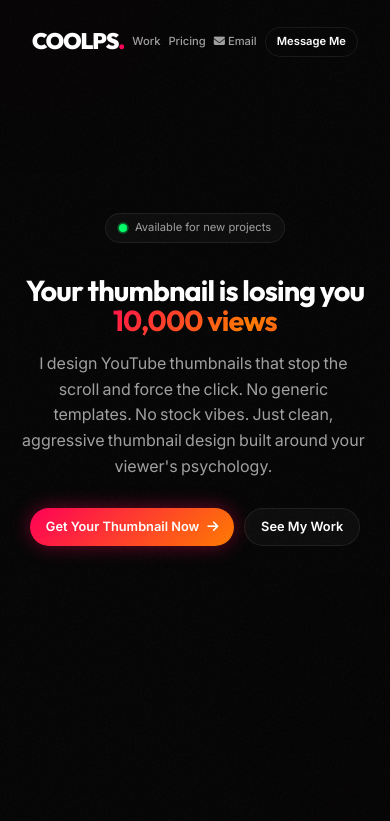
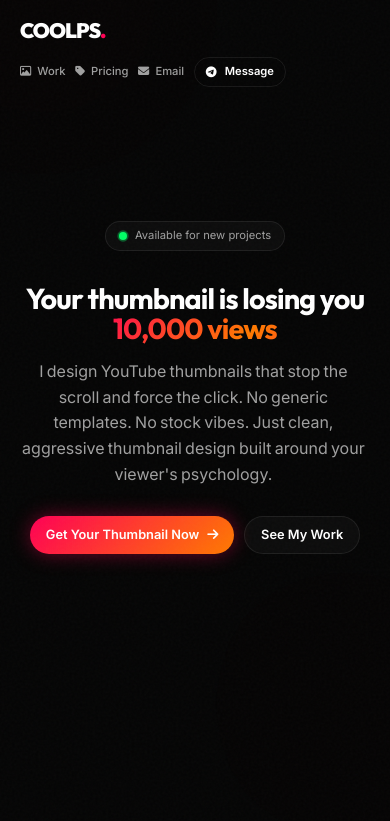
Before and after one commit to coolgamer000007-bot/portfolio, a plain HTML site: page index.html in a window 390 px wide. Shown: the top 821 px of the page. Drawn offline with Linux system fonts and the light colour scheme.

Commit message:
Update index.html

```diff
--- a/index.html
+++ b/index.html
@@ -285,7 +285,7 @@
             font-size: 1.1rem;
         }
 
-        /* Navbar - Mobile menu FIXED: show all links on mobile */
+        /* Navbar - desktop (untouched) */
         .navbar {
             position: fixed;
             top: 0;
@@ -471,7 +471,7 @@
             border: 1px solid rgba(255, 0, 85, 0.2);
         }
 
-        /* SHOWCASE - ONLY AFTER.PNG */
+        /* SHOWCASE */
         .showcase-single {
             max-width: 1000px;
             margin: 0 auto;
@@ -690,7 +690,7 @@
             to { text-shadow: 0 0 20px rgba(255,255,255,0.3); }
         }
 
-        /* ---------- MOBILE FIXES: NO CURSOR, FULL NAVIGATION, NO DESKTOP DISTURB ---------- */
+        /* ---------- MOBILE ONLY: PROFESSIONAL HEADER SPACING & FULL NAVIGATION ---------- */
         @media (max-width: 768px) {
             .container {
                 padding: 0 1.25rem;
@@ -699,11 +699,11 @@
                 padding: 4rem 0;
             }
             .hero {
-                padding-top: 4rem;
+                padding-top: 5rem;
                 min-height: 90vh;
             }
             .hero-title {
-                font-size: clamp(2rem, 8vw, 3rem);
+                font-size: clamp(2rem, 7vw, 3rem);
                 margin-bottom: 1rem;
             }
             .hero-subtitle {
@@ -768,21 +768,41 @@
                 text-align: center;
                 max-width: 100%;
             }
-            /* FIX: Show ALL nav links on mobile - no hiding */
+            /* PROFESSIONAL MOBILE HEADER - proper spacing, full links visible */
+            .navbar {
+                padding: 0.9rem 0;
+            }
+            .navbar.scrolled {
+                padding: 0.6rem 0;
+            }
+            .nav-content {
+                padding: 0 1.25rem;
+                flex-wrap: wrap;
+                gap: 0.6rem;
+            }
+            .logo {
+                font-size: 1.5rem;
+            }
             .nav-links {
                 display: flex;
-                gap: 0.8rem;
+                flex-wrap: wrap;
+                justify-content: center;
+                gap: 0.9rem;
+                width: auto;
             }
             .nav-link {
                 display: inline-block !important;
                 font-size: 0.8rem;
+                font-weight: 500;
+                padding: 0.2rem 0;
+            }
+            .nav-link i {
+                margin-right: 0.2rem;
             }
             .btn-outline {
-                padding: 0.4rem 0.9rem;
+                padding: 0.4rem 1rem;
                 font-size: 0.75rem;
-            }
-            .logo {
-                font-size: 1.4rem;
+                white-space: nowrap;
             }
             .caption-badge span {
                 font-size: 0.7rem;
@@ -799,13 +819,13 @@
             .hero-cta {
                 gap: 0.6rem;
             }
-            /* Hide custom cursor elements on mobile completely */
+            /* Hide custom cursor on mobile */
             .cursor-dot, .cursor-outline {
                 display: none !important;
             }
         }
 
-        /* Extra small devices */
+        /* Extra small devices - further refinement */
         @media (max-width: 480px) {
             .hero-title {
                 font-size: 1.8rem;
@@ -821,7 +841,7 @@
                 font-size: 0.9rem;
             }
             .nav-links {
-                gap: 0.5rem;
+                gap: 0.6rem;
             }
             .nav-link {
                 font-size: 0.7rem;
@@ -829,6 +849,9 @@
             .btn-outline {
                 padding: 0.3rem 0.7rem;
                 font-size: 0.7rem;
+            }
+            .logo {
+                font-size: 1.3rem;
             }
         }
     </style>
@@ -846,10 +869,10 @@
         <div class="nav-content">
             <a href="#" class="logo">COOLPS<span>.</span></a>
             <div class="nav-links">
-                <a href="#work" class="nav-link">Work</a>
-                <a href="#pricing" class="nav-link">Pricing</a>
+                <a href="#work" class="nav-link"><i class="fa-regular fa-image"></i> Work</a>
+                <a href="#pricing" class="nav-link"><i class="fa-solid fa-tag"></i> Pricing</a>
                 <a href="https://mail.google.com/mail/?view=cm&fs=1&to=coolps.design@gmail.com" target="_blank" class="nav-link"><i class="fa-solid fa-envelope"></i> Email</a>
-                <a href="https://t.me/Coolps07" target="_blank" class="btn btn-outline">Message Me</a>
+                <a href="https://t.me/Coolps07" target="_blank" class="btn btn-outline"><i class="fa-brands fa-telegram"></i> Message</a>
             </div>
         </div>
     </nav>
@@ -887,7 +910,7 @@
                         <p>That's how long a viewer takes to decide whether to click. Your thumbnail needs to communicate value instantly.</p>
                     </div>
                     <div class="card glass-card reveal delay-2">
-                        <div class="card-icon"><i class="fa-solid fa-chart-line-down"></i><i class="fa-solid fa-arrow-trend-down"></i></div>
+                        <div class="card-icon"><i class="fa-solid fa-chart-line-down"></i></div>
                         <h3>Low CTR = Hidden</h3>
                         <p>If less than 3–5% turn into clicks, the algorithm stops pushing your video. You lose free exposure.</p>
                     </div>
@@ -1007,7 +1030,7 @@
             const preloader = document.querySelector('.preloader');
             if(preloader) setTimeout(() => preloader.classList.add('hidden'), 600);
 
-            // Desktop-only cursor and 3D effects (only on large screens + fine pointer)
+            // Desktop-only cursor & effects (min-width 1024px)
             if(window.matchMedia("(pointer: fine)").matches && window.innerWidth >= 1024){
                 const cursorDot = document.querySelector('.cursor-dot');
                 const cursorOutline = document.querySelector('.cursor-outline');
```
